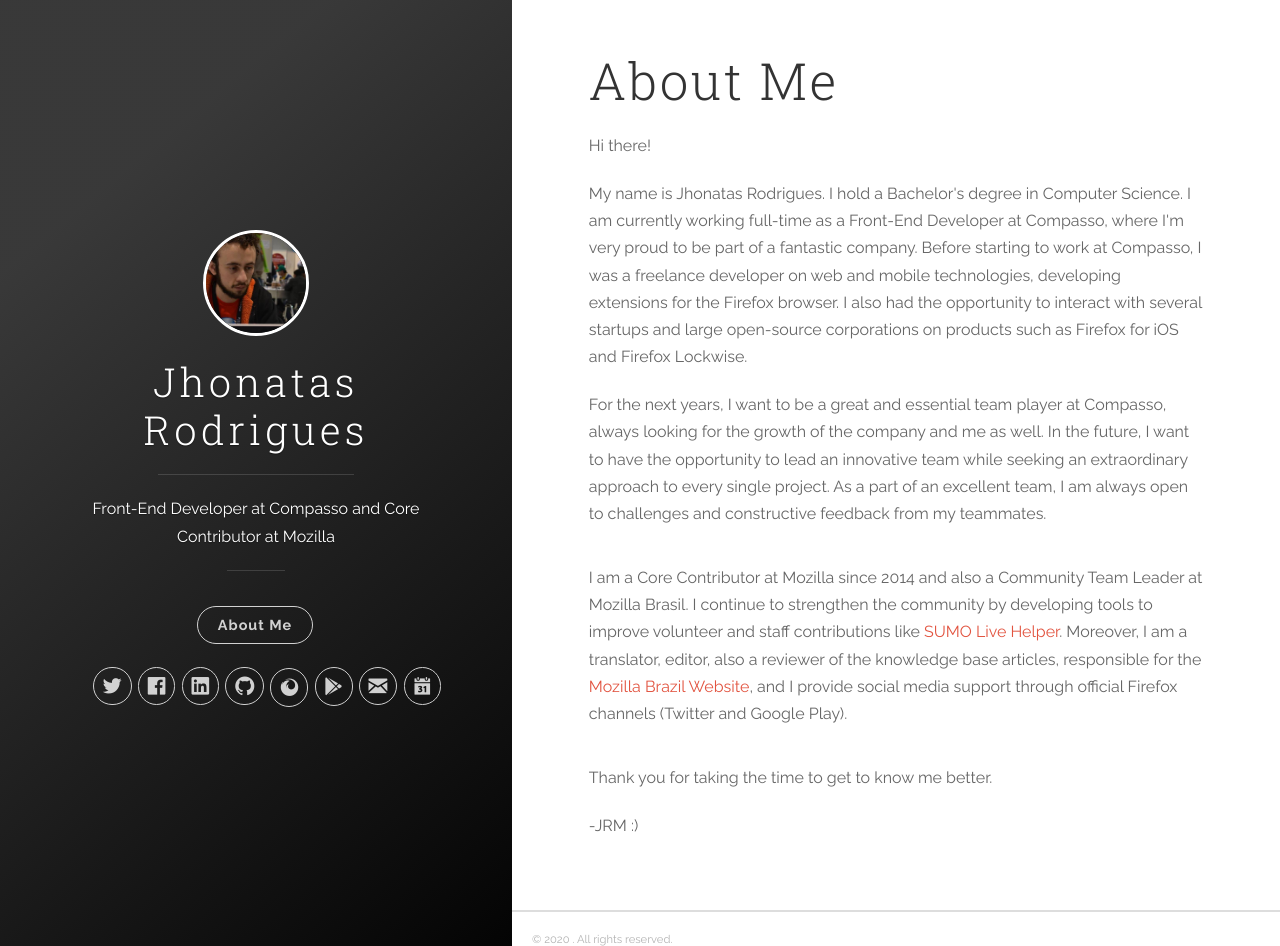
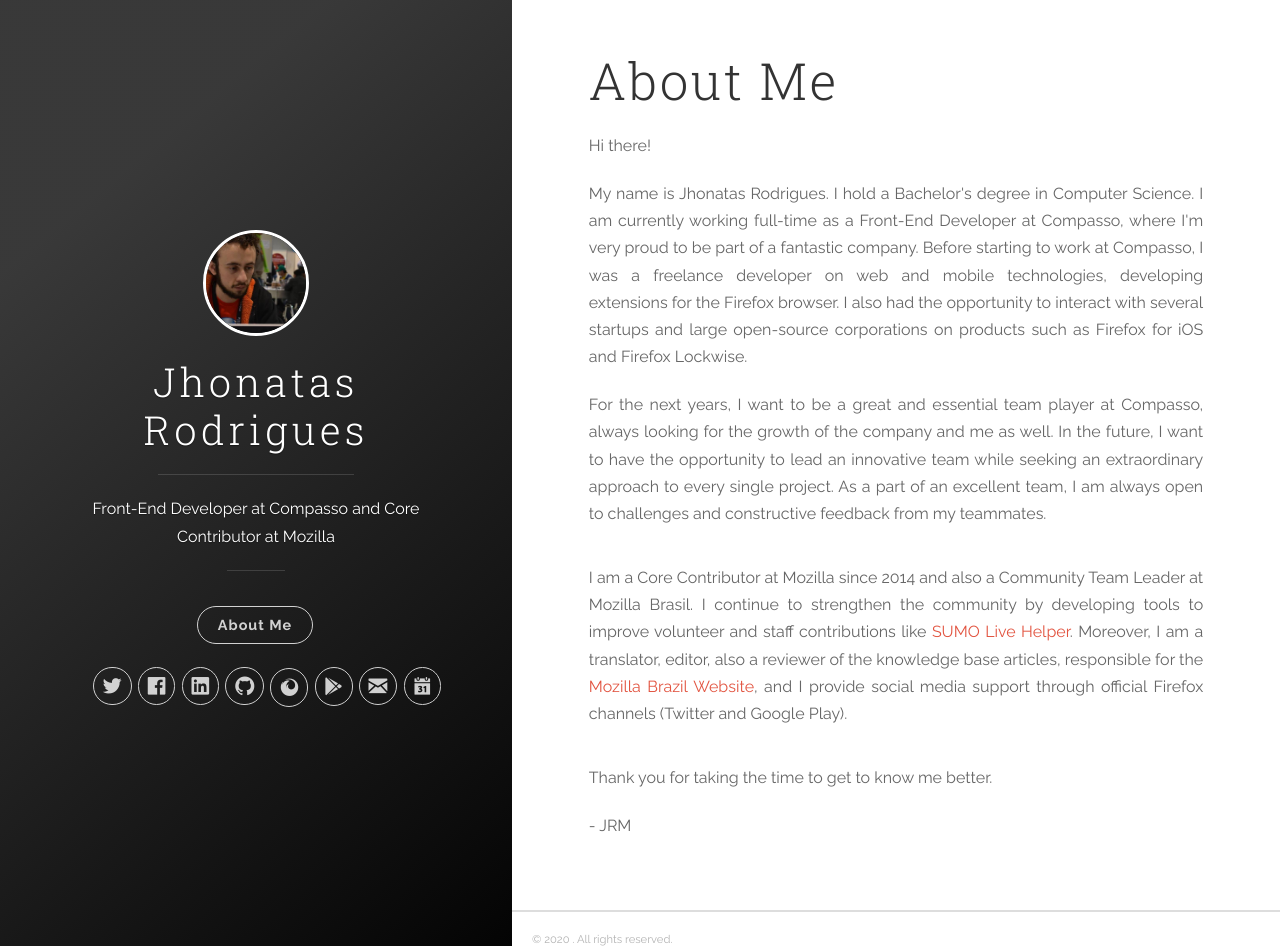
Before and after one commit to jhonatasrm/jhonatasrm.github.io, a Jekyll site: the page built from tags.md, in a window 1280 px wide and 946 px high. Built offline with Jekyll 4.4.1, drawn with Linux system fonts in a browser that asks for light colours; nearby versions of some CDN libraries.

Commit message:
Minor fixes
- Update About Me
- Paragraph fixes

```diff
--- a/_layouts/default.html
+++ b/_layouts/default.html
@@ -11,26 +11,26 @@
             <header class="post-header">
                 <h1 class="post-title">About Me</h1>
             </header>
-            <p> Hi there! </p>
-            <p>
+            <p align="justify"> Hi there! </p>
+            <p align="justify">
                 My name is Jhonatas Rodrigues. I hold a Bachelor's degree in Computer Science. I am currently working
                 full-time as a Front-End Developer at Compasso, where I'm very proud to be part of a fantastic company. Before starting to work at Compasso,
                 I was a freelance developer on web and mobile technologies, developing extensions for the Firefox browser. I also had the opportunity to interact
                 with several startups and large open-source corporations on products such as Firefox for iOS and Firefox Lockwise.
             </p>
-            <p>
+            <p align="justify">
                 For the next years, I want to be a great and essential team player at Compasso, always looking for the growth of the company and me as well. In the future,
                 I want to have the opportunity to lead an innovative team while seeking an extraordinary approach to every single project. As a part of an excellent team, I am always open to challenges and constructive feedback from my teammates.
             </p><br>
 
-            <p>I am a Core Contributor at Mozilla since 2014 and also a Community Team Leader at Mozilla Brasil. I continue to strengthen the community by developing tools to improve volunteer and staff
+            <p align="justify">I am a Core Contributor at Mozilla since 2014 and also a Community Team Leader at Mozilla Brasil. I continue to strengthen the community by developing tools to improve volunteer and staff
                 contributions like <a href="https://github.com/mozillabrasil/sumo_live_helper">SUMO Live Helper</a>. Moreover,
                 I am a translator, editor, also a reviewer of the knowledge base articles, responsible for the <a href="https://mozillabr.org/">Mozilla Brazil Website</a>, and I provide social media support through
                 official Firefox channels (Twitter and Google Play).
             </p><br>
 
             <p>Thank you for taking the time to get to know me better.
-            </p><p>-JRM :)</p>
+            </p><p align="justify">- JRM</p>
         </article>
     </div>
     <footer class="footer">
```
Also changed, not shown: 1 other file.
